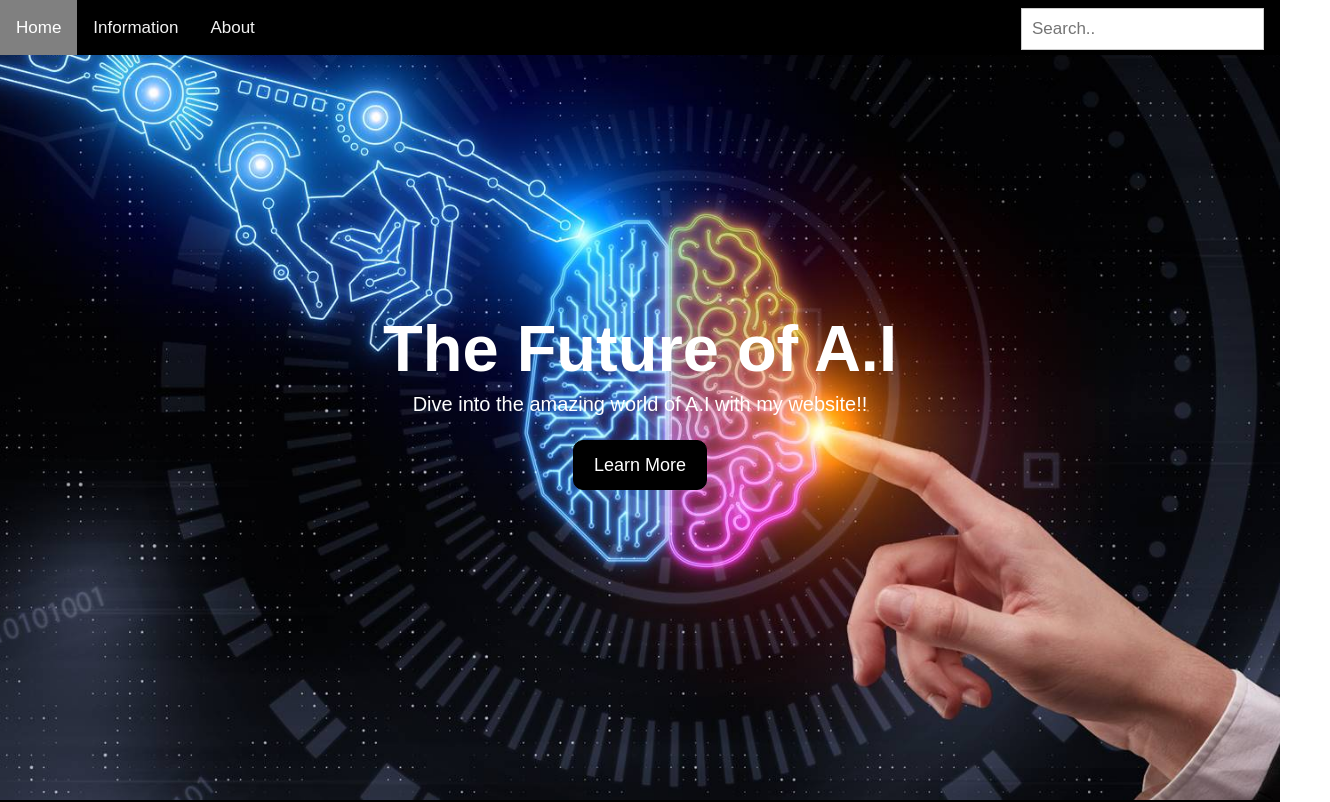
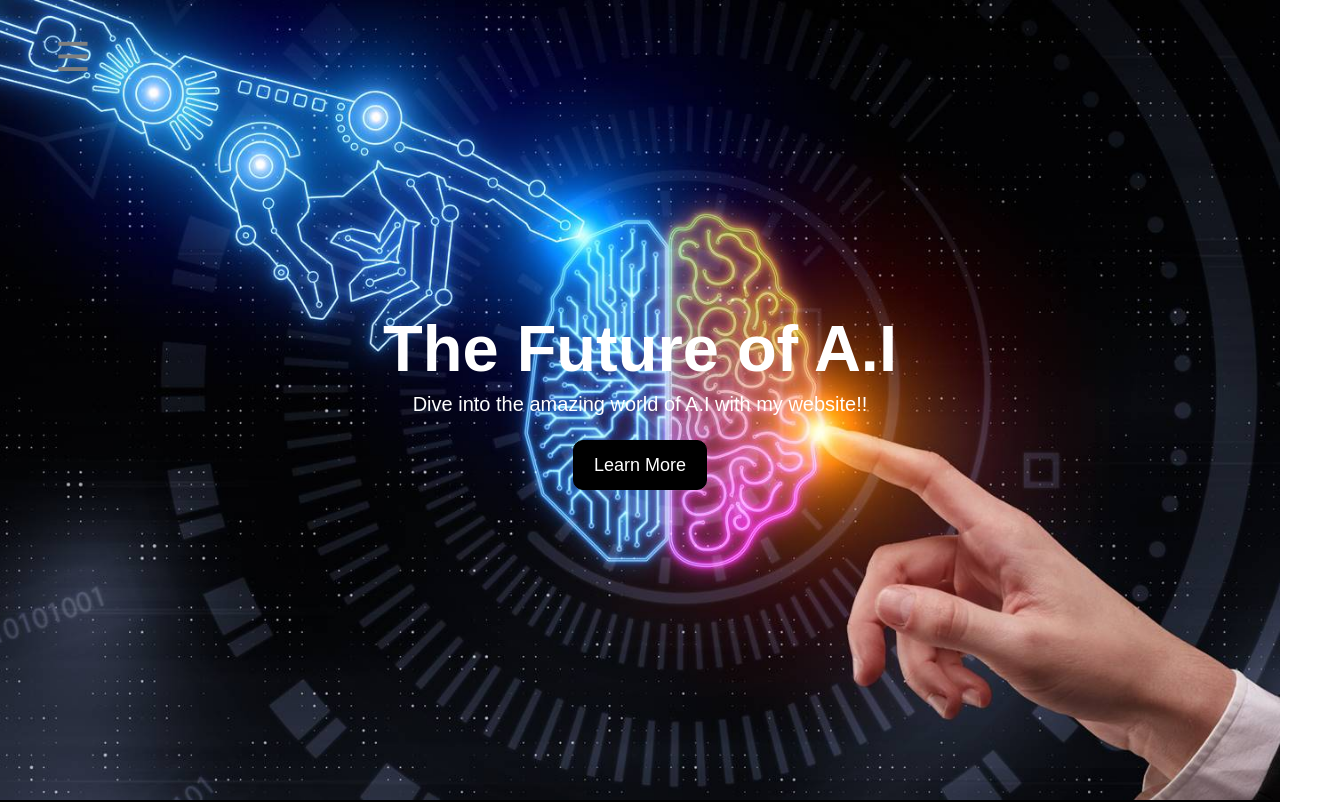
Before and after one commit to 17dmead/7DIT-Web-Project, a plain HTML site: page index.html in a window 1280 px wide. Shown: the top 802 px of the page, 1330 px wide, since content can reach past the window. Drawn offline with Linux system fonts and the light colour scheme.

Commit message:
Version 1.1

```diff
--- a/css/style.css
+++ b/css/style.css
@@ -10,48 +10,62 @@ body{
   line-height: 1.6;
 }
 
-.topnav {
-  background-color: black;
-  overflow: hidden;
-  top:0;
-  overflow: hidden;
+span {
+  font-size: 40px;
+  padding-left: 10px;
   position: fixed;
-  width: 100%;
+  top: 25px;
+  left: 45px;
+  color: gray;
+}
+
+span:hover {
+  color: dodgerblue;
+  transition: 1s;
 }
 
 
-.topnav a {
-  float: left;
-  color: #f2f2f2;
-  text-align: center;
-  padding: 14px 16px;
-  text-decoration: none;
-  font-size: 17px;
+.overlay {
+  height: 0%;
+  width: 100%;
+  position: fixed;
+  z-index: 1111;
+  left: 0;
+  top: 0;
+  background-color: rgb(0,0,0);
+  background-color: rgba(0,0,0, 0.9);
+  overflow-x: hidden;
+  transition: 1s;
 }
 
 
-.topnav a:hover {
-  background-color: Grey;
-  color: white;
+.overlay-content {
+  position: relative;
+  top: 25%;
+  width: 100%;
+  text-align: center;
+  margin-top: 30px;
 }
 
-
-.topnav a.active {
-  background-color: Grey;
-  color: white;
-}
-.topnav input[type=text] {
-  padding: 10px;
-  border: none;
-  margin-top: 8px;
-  margin-right: 16px;
-  font-size: 17px;
-  float: right;
+.overlay a {
+  padding: 8px;
+  text-decoration: none;
+  font-size: 36px;
+  color: gray;
+  display: block;
+  transition: 0.3s;
 }
 
-.topnav input[type=text] {
-  border: 1px solid #ccc;
-  }
+.overlay a:hover, .overlay a:focus {
+  color: #f1f1f1;
+}
+
+.overlay .closebtn {
+  position: absolute;
+  top: 0px;
+  right: 45px;
+  font-size: 60px;
+}
 
 #Artificial{
   background-image:url(../img/Artificial.jpg);
@@ -103,27 +117,30 @@ body{
 }
 
 #section-b {
-  padding: 20px;
+  padding: 40px;
   background:black;
   text-align:center;
   color:white;
 }
 
 #section-c{
-  display:flex;
+  padding:0px;
 }
 
 #section-c div{
   padding: 20px;
   height: auto;
+  display: flex;
 }
 
 #section-c .box1, #section-c .box3{
   background: white;
   color:black;
+  padding:40px;
 }
 
 #section-c .box2{
   background:black;
   color:white;
+  padding:40px;
 }
--- a/index.html
+++ b/index.html
@@ -6,40 +6,60 @@
   <meta http-equiv="X-UA-Compatible" content="ie=edge">
   <link rel="stylesheet" href="css/style.css">
   <title>The Future of A.I</title>
-</head>
-  <div class="topnav">
-    <a class="active" href="#home">Home</a>
-    <a href="#info">Information</a>
-    <a href="#about">About</a>
-    <input type="text" placeholder="Search..">
+
+<body>
+  <div id="topnav" class="overlay">
+    <a href="javascript:void(0)" class="closebtn" onclick="closeNav()">&times;</a>
+    <hi id = "bigger"> A.I</h1>
+    <div class="overlay-content">
+      <a href="#">Home</a>
+      <a href="#">Information</a>
+      <a href="#">About</a>
+    </div>
   </div>
-<body>
+
   <header id="Artificial">
+    <span style=="font-size:100px;cursor:pointer" onclick="openNav()">&#9776;</span>
     <h1>The Future of A.I</h1>
     <p>Dive into the amazing world of A.I with my website!!</p>
     <a href="#" class="button">Learn More</a>
   </header>
+
   <section id="section-a">
     <p>A.I is everywhere. You may not realise how much we rely on A.I everyday. A.I such as Siri, Alexa and Cortana have become very popular throughout the world. This webstie well help you understand what A.I is and what it could become in the future.</p>
   </section>
+
   <section id="section-b">
     <p>Your one stop A.I shop!</p>
   </section>
+
   <section id="section-c">
     <div class="box1">
       In computer science, artificial intelligence (AI), sometimes called machine intelligence, is intelligence demonstrated by machines, in contrast to the natural intelligence displayed by humans and animals. Leading AI textbooks define the field as the study of "intelligent agents": any device that perceives its environment and takes actions that maximize its chance of successfully achieving its goals. Colloquially, the term "artificial intelligence" is often used to describe machines (or computers) that mimic "cognitive" functions that humans associate with the human mind, such as "learning" and "problem solving".
-      <img src="img/alexa.jpg" alt="alexa" style="width:450px;height:350px;padding:5px;">
+      <img src="img/alexa.jpg" alt="alexa" style="width:170px;height:150px;padding:5px;">
     </div>
     <div class="box2">
     As machines become increasingly capable, tasks considered to require "intelligence" are often removed from the definition of AI, a phenomenon known as the AI effect. A quip in Tesler's Theorem says "AI is whatever hasn't been done yet."For instance, optical character recognition is frequently excluded from things considered to be AI, having become a routine technology. Modern machine capabilities generally classified as AI include successfully understanding human speech, competing at the highest level in strategic game systems (such as chess and Go), autonomously operating cars, intelligent routing in content delivery networks, and military simulations.
-      <p style="text-align:center;"><img src="img/okgoogle.jpg" alt="okgoogle" style="width:250px;height:250px;padding:20px;"></p>
+      <p style="text-align:center;"><img src="img/okgoogle.jpg" alt="okgoogle" style="width:125px;height:125px;padding:20px;"></p>
     </div>
     <div class="box3">
       Artificial intelligence was founded as an academic discipline in 1955, and in the years since has experienced several waves of optimism, followed by disappointment and the loss of funding (known as an "AI winter"), followed by new approaches, success and renewed funding. For most of its history, AI research has been divided into sub-fields that often fail to communicate with each other. These sub-fields are based on technical considerations, such as particular goals (e.g. "robotics" or "machine learning"), the use of particular tools ("logic" or artificial neural networks), or deep philosophical differences. Sub-fields have also been based on social factors (particular institutions or the work of particular researchers).
-      <img src="img/siri.jpg" alt="siri" style="width:450px;height:350px;padding:5px;">
+      <img src="img/siri.jpg" alt="siri" style="width:250px;height:175px;padding:5px;">
     </div>
   </section>
+
   <section id="section-d">
   </section>
+
+  <script type="text/javascript">
+  function openNav() {
+    document.getElementById("topnav").style.height = "100%";
+  }
+
+  function closeNav() {
+    document.getElementById("topnav").style.height = "0%";
+  }
+  </script>
+
 </body>
 </html>
```
